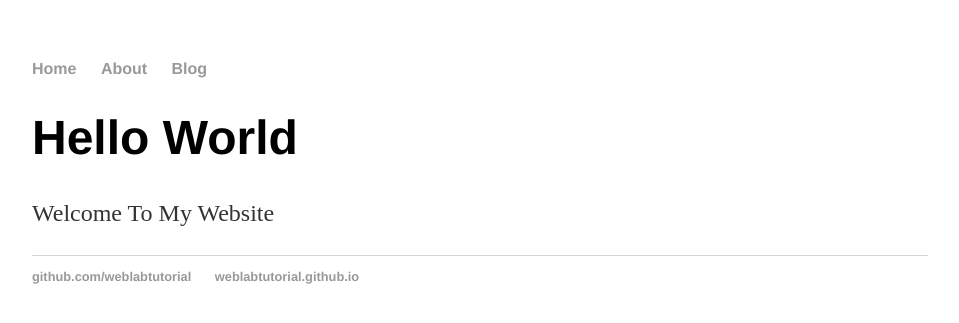
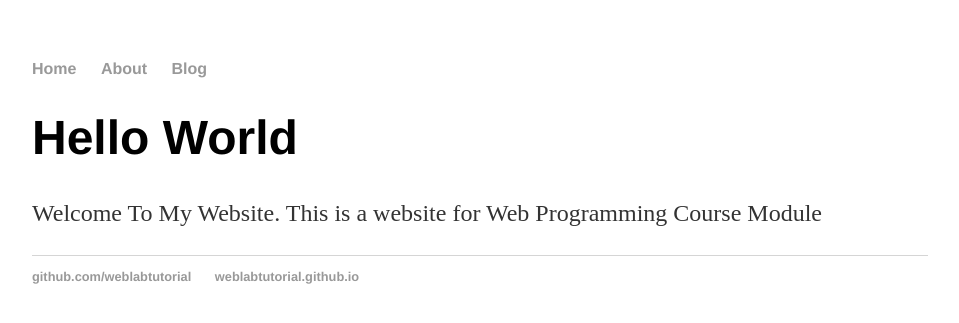
Before and after one commit to Dhruviip/Dhruviip.github.io, a Jekyll site: the page built from about/index.html, in a window 1280 px wide. Shown: the top 323 px of the page, without its empty margins (160-1119 px from the left). Built offline with Jekyll 4.4.1, drawn with Linux system fonts in a browser that asks for light colours.

Commit message:
Update index.html

```diff
--- a/about/index.html
+++ b/about/index.html
@@ -5,4 +5,4 @@ title: Web Programming
 
 <h1>Hello World</h1>
 
-<p>Welcome To My Website</p>
+<p>Welcome To My Website. This is a website for Web Programming Course Module</p>
```
